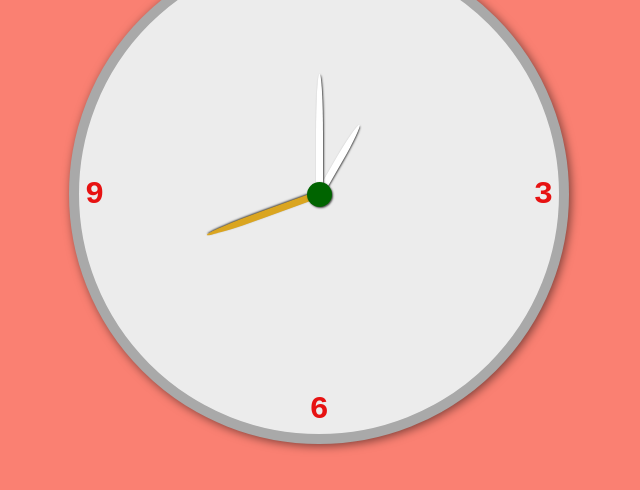
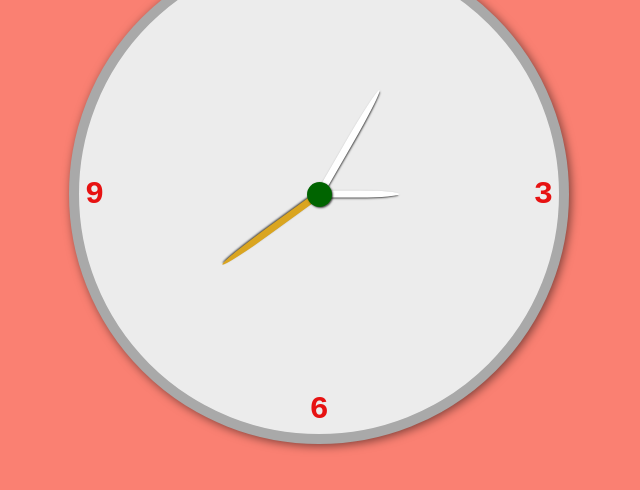
Before and after one commit to Kennedysenyo/clock, a plain HTML site: page index.html in a window 1280 px wide. Shown: the part 104-594 px from the top of the page, without its empty margins (321-961 px from the left). Drawn offline with Linux system fonts and the light colour scheme.

Commit message:
add clock functionality

```diff
--- a/index.html
+++ b/index.html
@@ -20,5 +20,7 @@
         <div class="second"></div>
       </div>
     </main>
+
+    <script src="./script.js"></script>
   </body>
 </html>
--- /dev/null
+++ b/script.js
@@ -0,0 +1,23 @@
+const hourHand = document.querySelector(".hour");
+const minuteHand = document.querySelector(".minute");
+const secondHand = document.querySelector(".second");
+
+const updateClock = () => {
+  const currentDate = new Date();
+  setInterval(updateClock, 1000);
+  const hour = currentDate.getHours();
+  const minute = currentDate.getMinutes();
+  const second = currentDate.getSeconds();
+  // console.log(hour, minute, second);
+
+  const hourDeg = (hour / 12) * 360;
+  hourHand.style.transform = `rotate(${hourDeg}deg)`;
+
+  const minuteDeg = (minute / 60) * 360;
+  minuteHand.style.transform = `rotate(${minuteDeg}deg)`;
+
+  const secondDeg = (second / 60) * 360;
+  secondHand.style.transform = `rotate(${secondDeg}deg)`;
+};
+
+updateClock();
```
